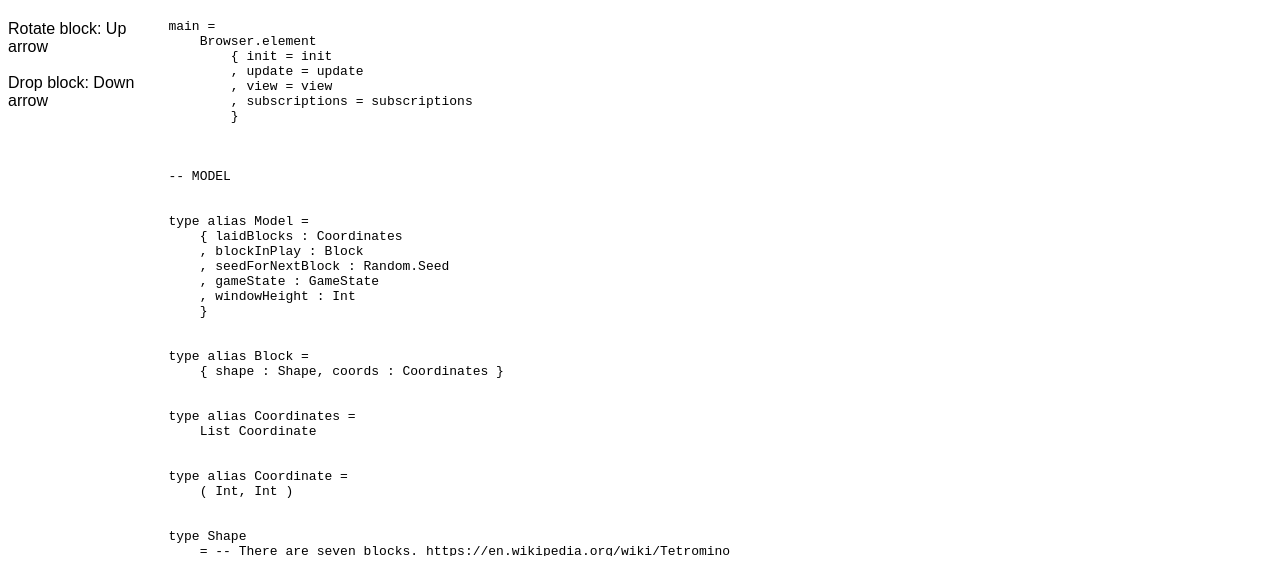
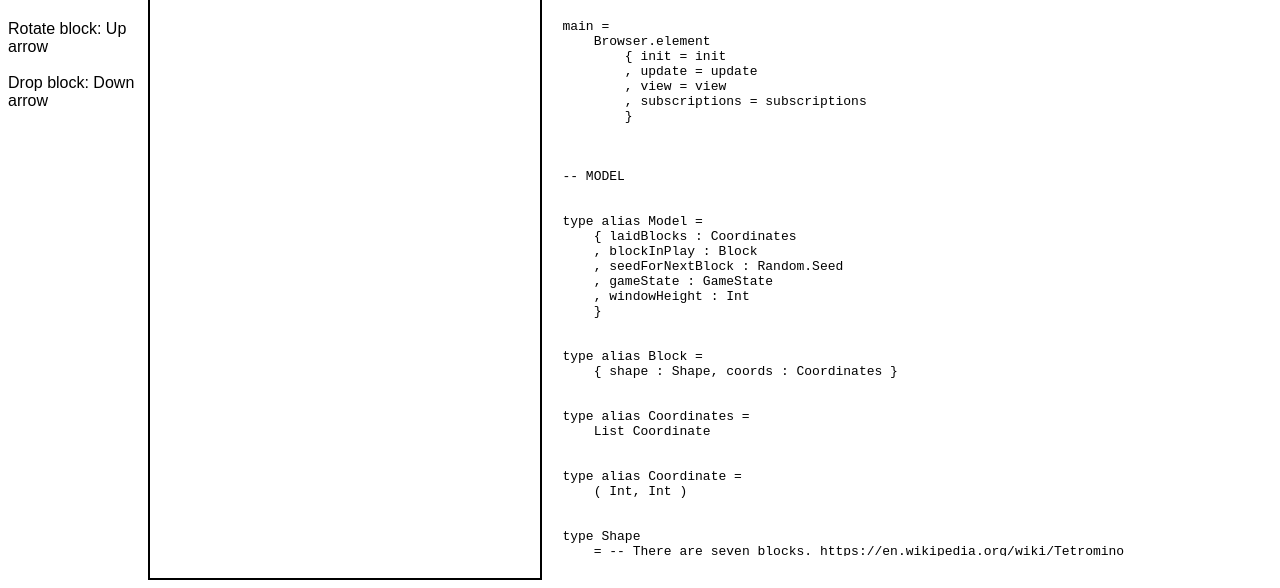
Before and after one commit to willnwhite/willnwhite.github.io, a plain HTML site: page index.html in a window 1280 px wide. Shown: the part 212-800 px from the top of the page. Drawn offline with Linux system fonts and the light colour scheme; a web font is replaced by a local one.

Commit message:
correct path to elm.js

```diff
--- a/index.html
+++ b/index.html
@@ -1,7 +1,7 @@
 <head>
   <title>Minimum Viable Tetris</title>
   <link rel="stylesheet" media="screen" href="https://fontlibrary.org/face/press-start-2p" type="text/css"/>
-  <script src="../assets/elm.js" charset="utf-8"></script>
+  <script src="elm.js" charset="utf-8"></script>
 </head>
 <body>
   <div style="display: flex;">
```
